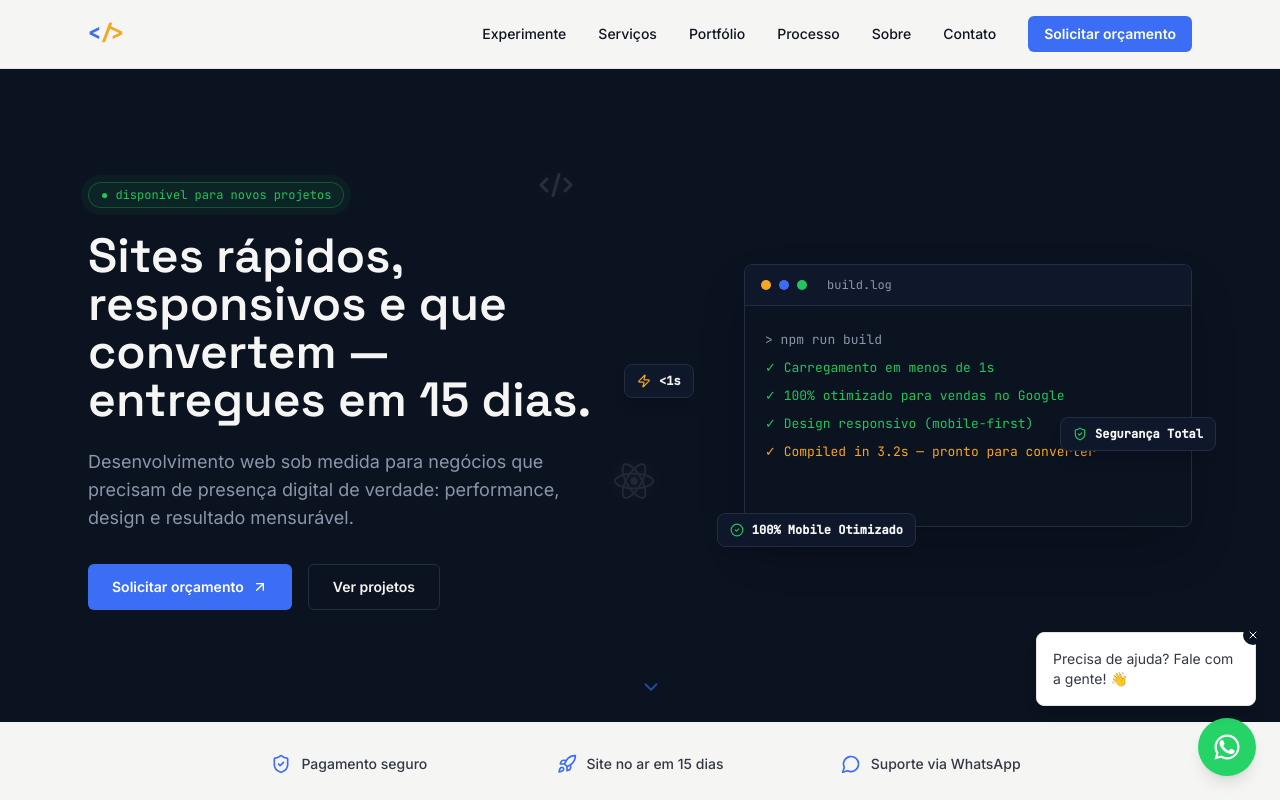
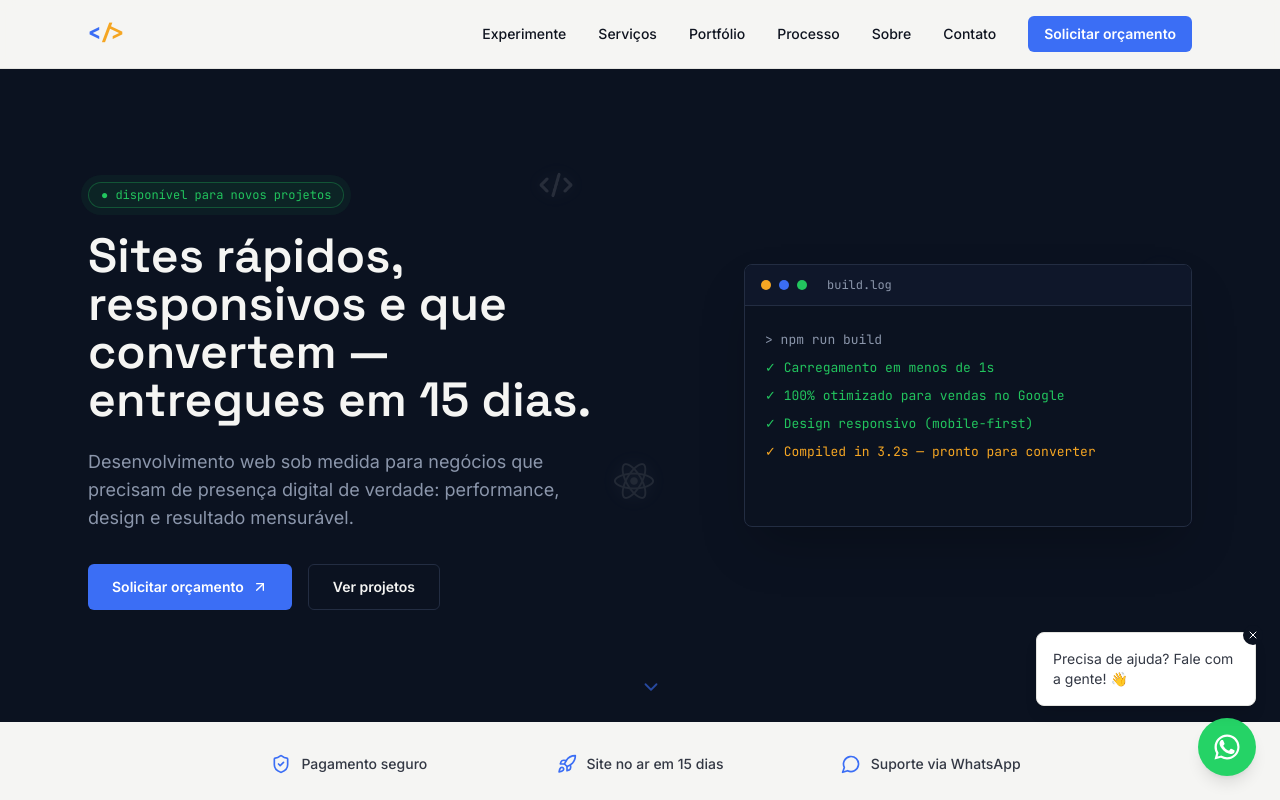
Before and after one commit to jesgalves/design-sites, a React (Vite) app: page / in a window 1280 px wide. Shown: the top 800 px of the page. Built offline with nearby package versions, Linux system fonts and the light colour scheme.

Commit message:
remove selos flutuantes do hero

```diff
--- a/src/App.jsx
+++ b/src/App.jsx
@@ -1026,29 +1026,8 @@ export default function FreelanceDevSite() {
               </a>
             </div>
           </div>
-          <div className="flex justify-center md:justify-end relative">
+          <div className="flex justify-center md:justify-end">
             <TerminalPanel />
-            <div
-              className="hidden lg:flex absolute items-center gap-2 px-3 py-2 rounded-lg shadow-lg"
-              style={{ background: "#0F172A", border: "1px solid #232D42", left: "-40px", top: "38%" }}
-            >
-              <Zap size={14} style={{ color: "#F5A623" }} />
-              <span style={{ fontFamily: "'JetBrains Mono', monospace", color: "#F5F5F3" }} className="text-xs font-semibold">&lt;1s</span>
-            </div>
-            <div
-              className="hidden lg:flex absolute items-center gap-2 px-3 py-2 rounded-lg shadow-lg"
-              style={{ background: "#0F172A", border: "1px solid #232D42", right: "-24px", top: "58%" }}
-            >
-              <ShieldCheck size={14} style={{ color: "#22C55E" }} />
-              <span style={{ fontFamily: "'JetBrains Mono', monospace", color: "#F5F5F3" }} className="text-xs font-semibold">Segurança Total</span>
-            </div>
-            <div
-              className="hidden lg:flex absolute items-center gap-2 px-3 py-2 rounded-lg shadow-lg"
-              style={{ background: "#0F172A", border: "1px solid #232D42", left: "10%", bottom: "-20px" }}
-            >
-              <CheckCircle2 size={14} style={{ color: "#22C55E" }} />
-              <span style={{ fontFamily: "'JetBrains Mono', monospace", color: "#F5F5F3" }} className="text-xs font-semibold">100% Mobile Otimizado</span>
-            </div>
           </div>
         </div>
         {showScrollHint && (
```
